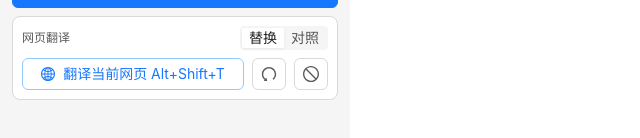
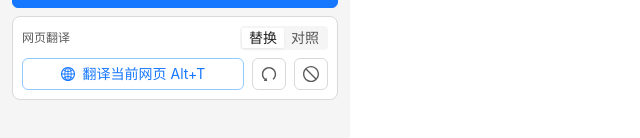
Before and after one commit to pengyonglei/llm-translate-chrome-plugin, a Vue app: page / in a window 1280 px wide. Shown: the part 278-416 px from the top of the page, without its empty margins (0-640 px from the left). Built offline with nearby package versions, Linux system fonts and the light colour scheme.

Commit message:
将网页翻页的快捷键改成Alt + T

```diff
--- a/src/popup/components/TranslatePanel.vue
+++ b/src/popup/components/TranslatePanel.vue
@@ -72,7 +72,7 @@
           @click="translateCurrentPage"
         >
           <template #icon><GlobalOutlined /></template>
-          {{ pageTranslating ? '正在启动…' : '翻译当前网页 Alt+Shift+T' }}
+          {{ pageTranslating ? '正在启动…' : '翻译当前网页 Alt+T' }}
         </a-button>
         <a-tooltip title="还原网页">
           <a-button
```
Also changed, not shown: public/manifest.json.
